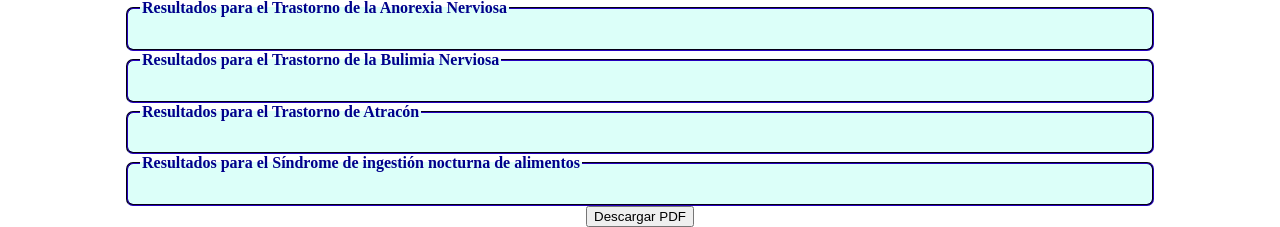
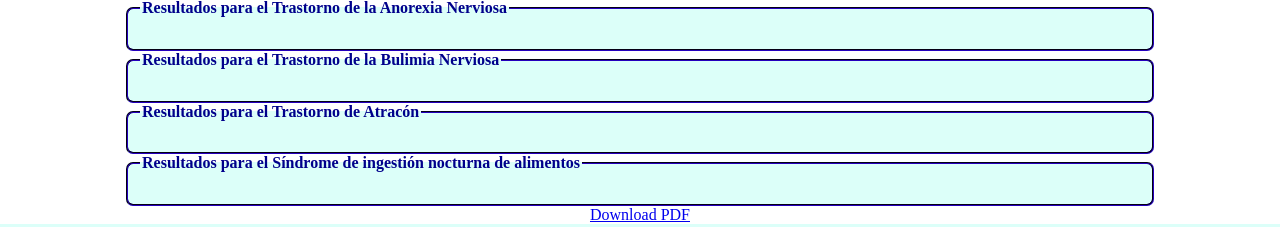
Before and after one commit to FranZajara/fastapi-eatsafe, a FastAPI app: template templates/analisis.html in a window 1280 px wide. Shown: the part 958-1185 px from the top of the page. Run offline with FastAPI, Linux system fonts and the light colour scheme; the template is opened without the code that fills it, so the values that code supplies are empty; some libraries are stand-ins or nearby versions.

```diff
--- a/templates/analisis.html
+++ b/templates/analisis.html
@@ -108,6 +108,6 @@ legend{
 
 </body>
 
+<a id="hidediv" href="javascript:genPDF()">Download PDF</a>
 
-<button id="hidediv">Descargar PDF</button>
 </html>
```
